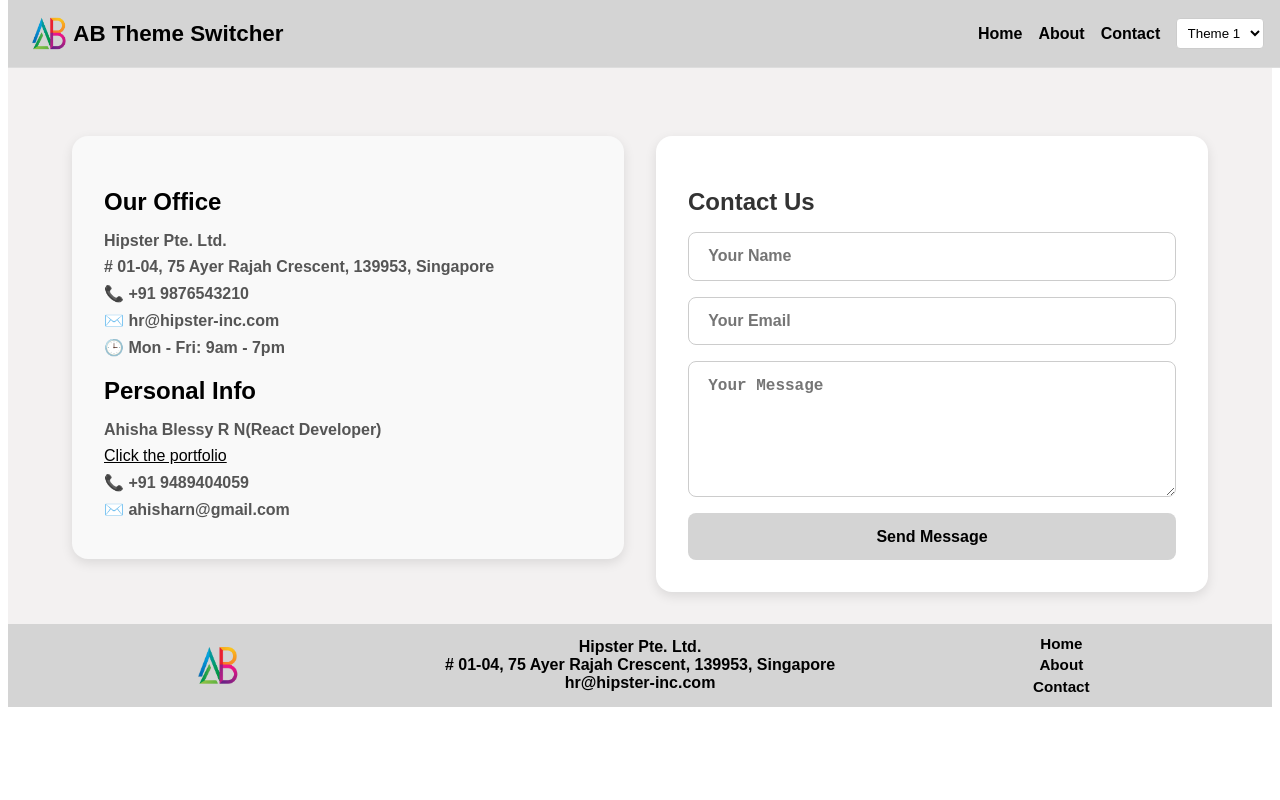
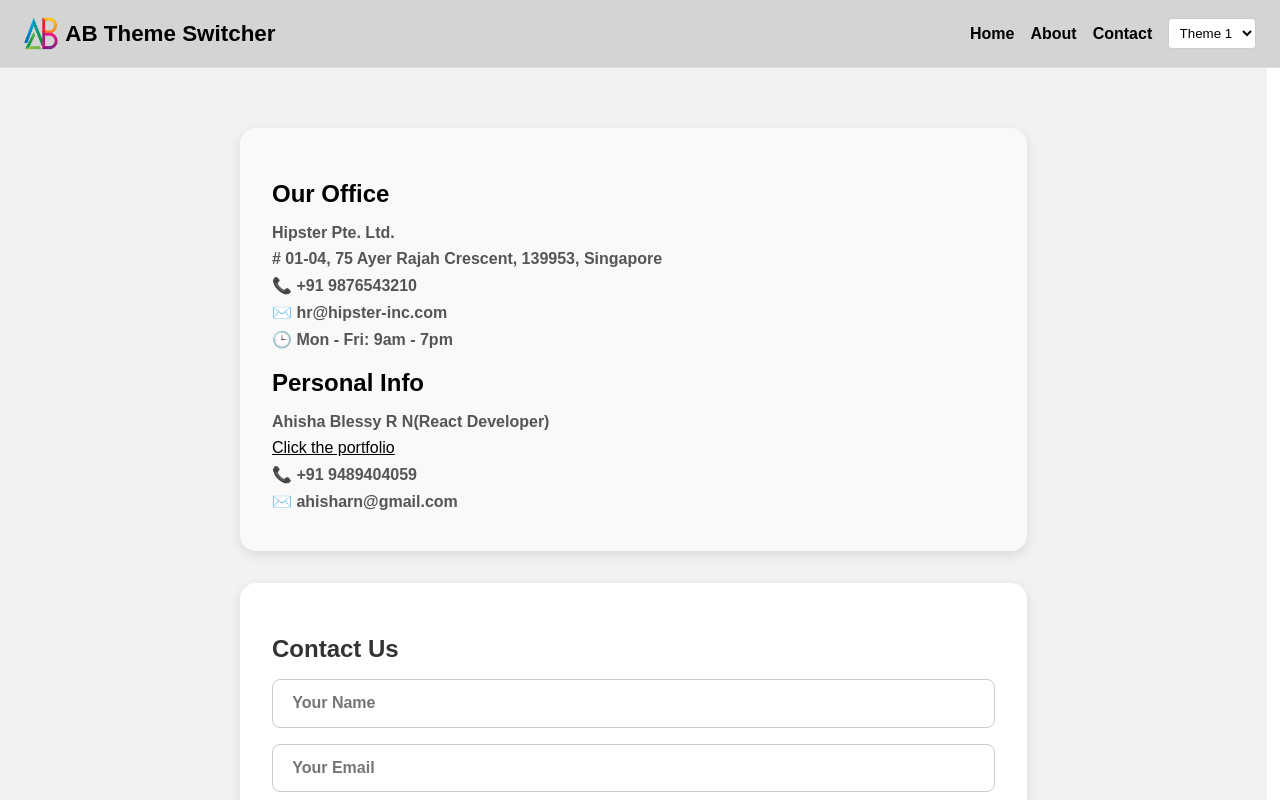
Before and after one commit to Ahishablessy/themeswitcher_hipster, a React (Vite) app: page /themeswitcher_hipster/contact in a window 1280 px wide. Shown: the top 800 px of the page. Built offline with nearby package versions, Linux system fonts and the light colour scheme.

Commit message:
theme modules changes

```diff
--- a/src/styles/theme1.module.css
+++ b/src/styles/theme1.module.css
@@ -2,6 +2,14 @@
   background: #f3f1f1;
   color: white;
   font-family: Arial, sans-serif;
+}
+
+body {
+  margin: 0;
+  display: flex;
+  place-items: center;
+  min-width: 320px;
+  min-height: 100vh;
 }
 
 .logotitle
@@ -278,8 +286,9 @@
   justify-content: space-between;
   align-items: flex-start;
   gap: 2rem;
-  padding: 8rem 2rem 2rem;
-  max-width: 1200px;
+   padding: 8rem 15rem 2rem;
+  /* max-width: 1200px; */
+  width: 99vw;
   margin: 0 auto;
   box-sizing: border-box;
 }
--- a/src/styles/theme2.module.css
+++ b/src/styles/theme2.module.css
@@ -2,6 +2,14 @@
   background: black;
   color: white;
   font-family:'Georgia', serif;
+}
+
+body {
+  margin: 0;
+  display: flex;
+  place-items: center;
+  min-width: 320px;
+  min-height: 100vh;
 }
 
 .logotitle
@@ -283,8 +291,9 @@
   justify-content: space-between;
   align-items: flex-start;
   gap: 2rem;
-  padding: 8rem 2rem 2rem;
-  max-width: 1200px;
+    padding: 8rem 15rem 2rem;
+  /* max-width: 1200px; */
+  width: 99vw;
   margin: 0 auto;
   box-sizing: border-box;
   background: black;
--- a/src/styles/theme3.module.css
+++ b/src/styles/theme3.module.css
@@ -1,4 +1,12 @@
 @import url('https://fonts.googleapis.com/css2?family=Pacifico&display=swap');
+
+body {
+  margin: 0;
+  display: flex;
+  place-items: center;
+  min-width: 320px;
+  min-height: 100vh;
+}
 
 
 .app {
@@ -284,8 +292,9 @@
   justify-content: space-between;
   align-items: flex-start;
   gap: 2rem;
-  padding: 8rem 2rem 2rem;
-  max-width: 1200px;
+  padding: 8rem 15rem 2rem;
+  /* max-width: 1200px; */
+  width: 99vw;
   margin: 0 auto;
   box-sizing: border-box;
   background: rgb(249, 226, 182);
```
